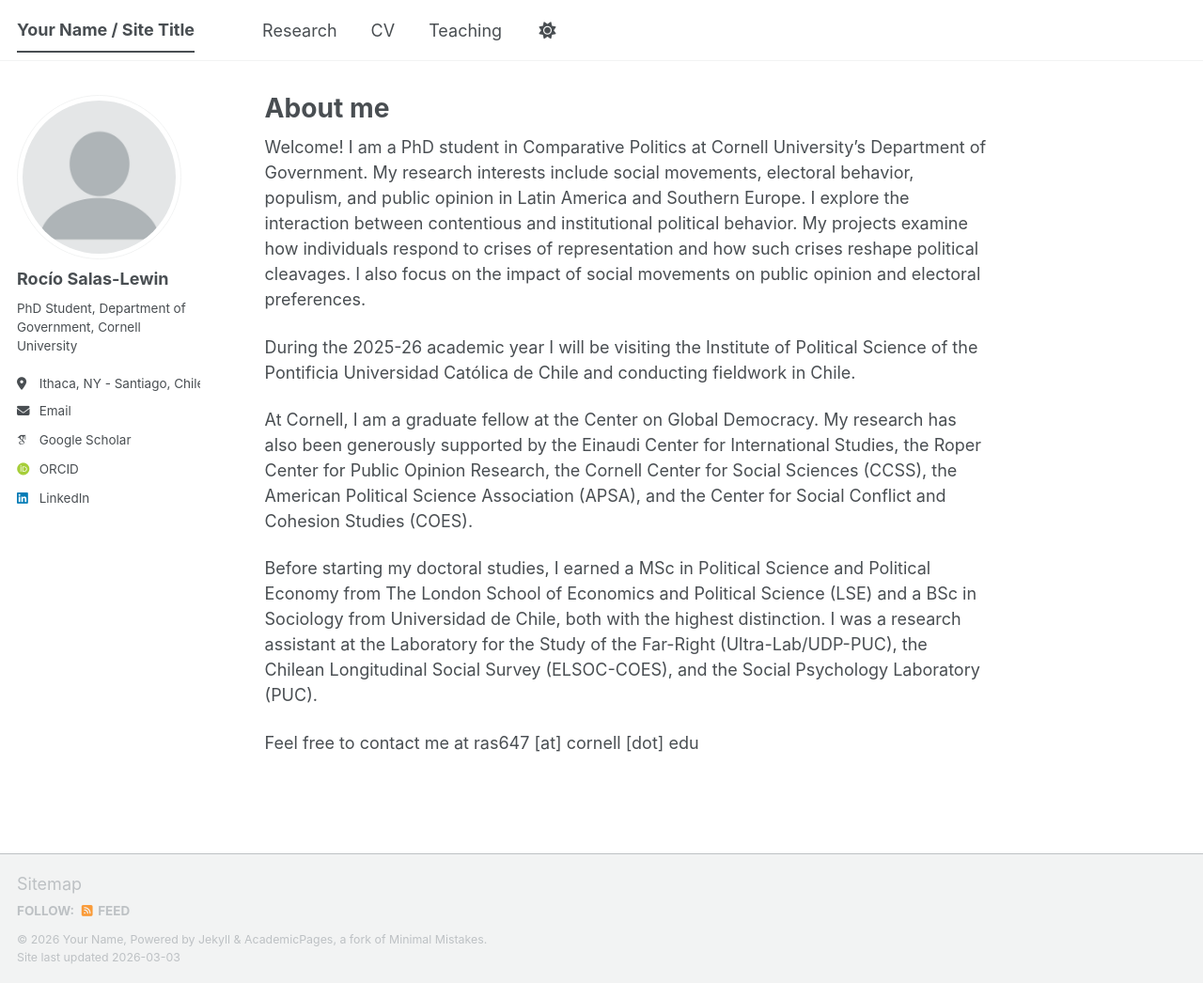
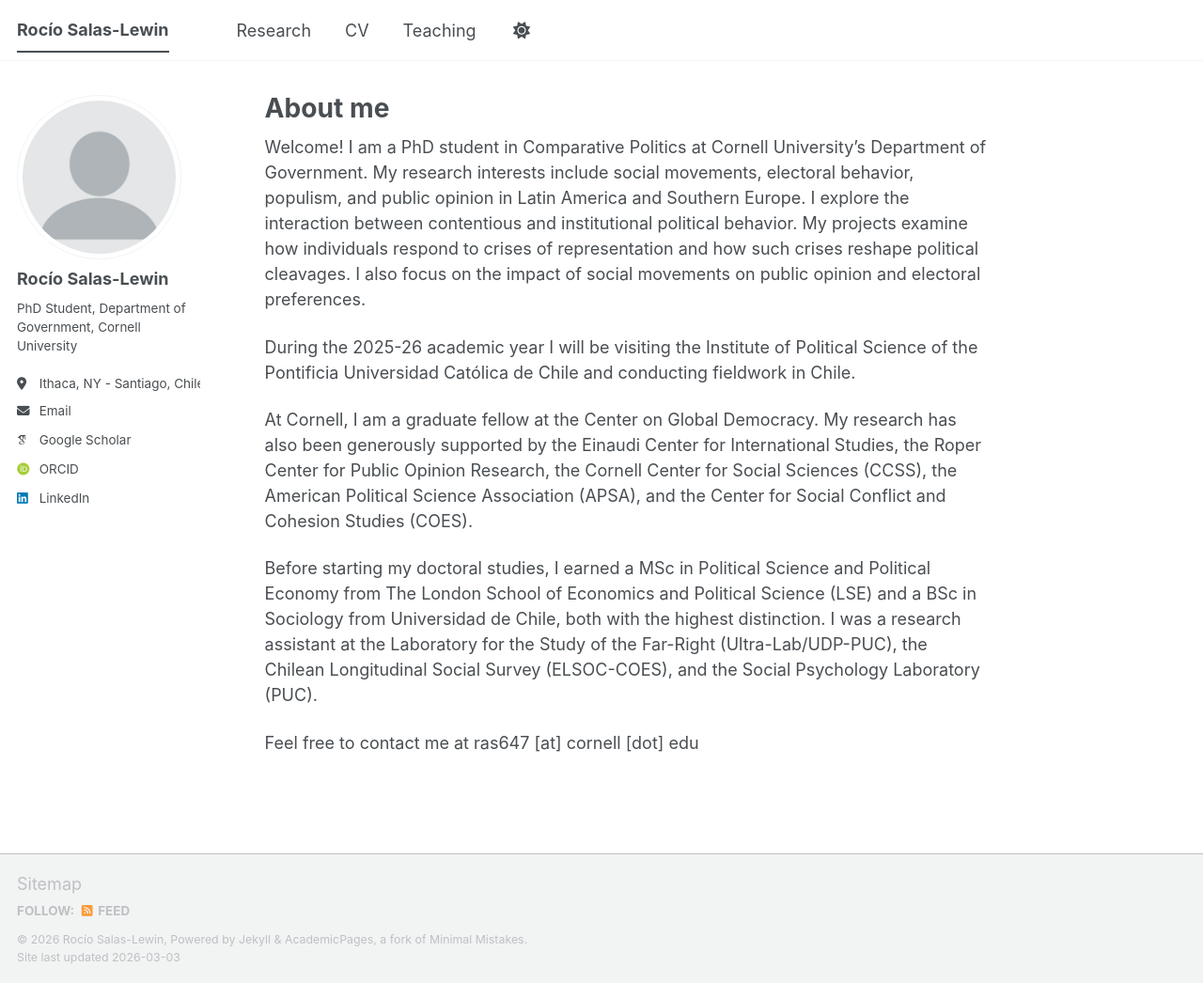
Before and after one commit to rsalaslewin/rsalaslewin.github.io, a Jekyll site: the page built from _pages/about.md, in a window 1280 px wide and 1046 px high. Shown: the whole window at 94% size. Built offline with Jekyll 4.4.1, drawn with Linux system fonts in a browser that asks for light colours; some web fonts are replaced; a script bundle is joined from its source files by our own code; library files that are not in the unit come from our copies.

Commit message:
Update _config.yml

```diff
--- a/_config.yml
+++ b/_config.yml
@@ -9,14 +9,14 @@
 # Basic Site Settings
 locale                   : "en-US"
 site_theme               : "default" # The available themes options are "default", "air", "sunrise", "mint", "dirt" and "contrast"
-title                    : "Your Name / Site Title"
+title                    : "Rocío Salas-Lewin"
 title_separator          : "-"
-name                     : &name "Your Name"
-description              : &description "Your Name's academic portfolio"   # Update this with a general description of your site, this is the default if not overridden by a page
+name                     : &name "Rocío Salas-Lewin"
+description              : &description "Rocío Salas-Lewin's academic portfolio"   # Update this with a general description of your site, this is the default if not overridden by a page
 url                      : https://academicpages.github.io # The base hostname & protocol for your site e.g. "https://[your GitHub username].github.io",
                                                            # or if you already have some other page hosted on Github then use "https://[your GitHub username].github.io/[Your Repo Name]"
 baseurl                  : "" # the subpath of your site, e.g. "/blog"
-repository               : "academicpages/academicpages.github.io"
+repository               : "rsalaslewin/rsalaslewin.github.io"
 
 # Site Author - The following control what appear as part of the author content on the side bar.
 #               If a field is blank the icon and link will not appear, otherwise it will be shown.
```
